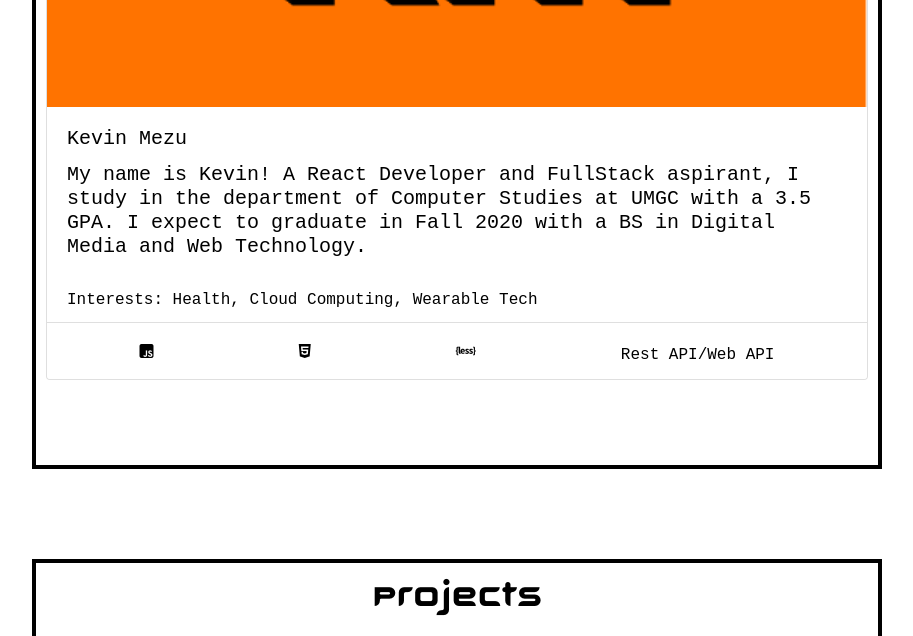
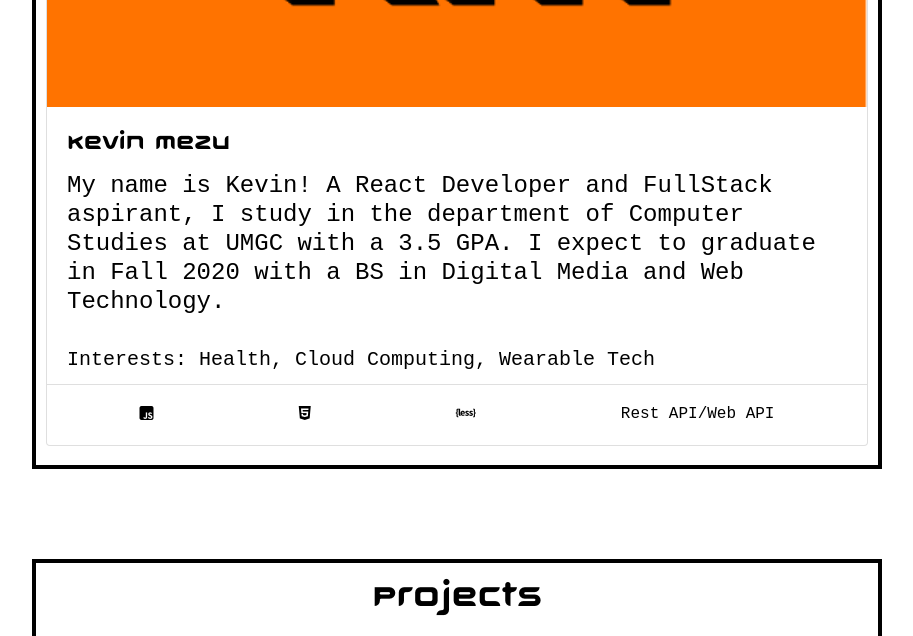
Before and after one commit to uzomezu/L-etudient-qui-se-Promene, a plain HTML site: page etudiant.html in a window 1280 px wide. Shown: the part 1640-2276 px from the top of the page, without its empty margins (183-1096 px from the left). Drawn offline with Linux system fonts and the light colour scheme; animation ran at ten frames a second.

Commit message:
'etudiant'

```diff
--- a/etudiant.html
+++ b/etudiant.html
@@ -58,8 +58,8 @@
         />
 
         <div class="card-body">
-          <h5 class="card-title">Kevin Mezu</h5>
-          <p class="card-text h5">
+          <h3 class="card-title">Kevin Mezu</h3>
+          <p class="card-text h4">
             My name is Kevin! A React Developer and FullStack aspirant, I study
             in the department of Computer Studies at UMGC with a 3.5 GPA. I
             expect to graduate in Fall 2020 with a BS in Digital Media and Web
@@ -74,7 +74,7 @@
             <i class="fab fa-less"></i>
             <div>Rest API/Web API</div>
           </li> -->
-          <li class="list-group-item h6">
+          <li class="list-group-item h5">
             Interests: Health, Cloud Computing, Wearable Tech
           </li>
           <!-- <li class="list-group-item d-flex justify-content-center">
@@ -86,7 +86,7 @@
             </button>
             <a href="#" class="card-link">About Me -></a>
           </li> -->
-          <li class="list-group-item d-flex justify-content-around">
+          <li class="list-group-item d-flex justify-content-around h6">
             <i class="fab fa-js-square"></i>
             <i class="fab fa-html5"></i>
             <i class="fab fa-less"></i>
```
